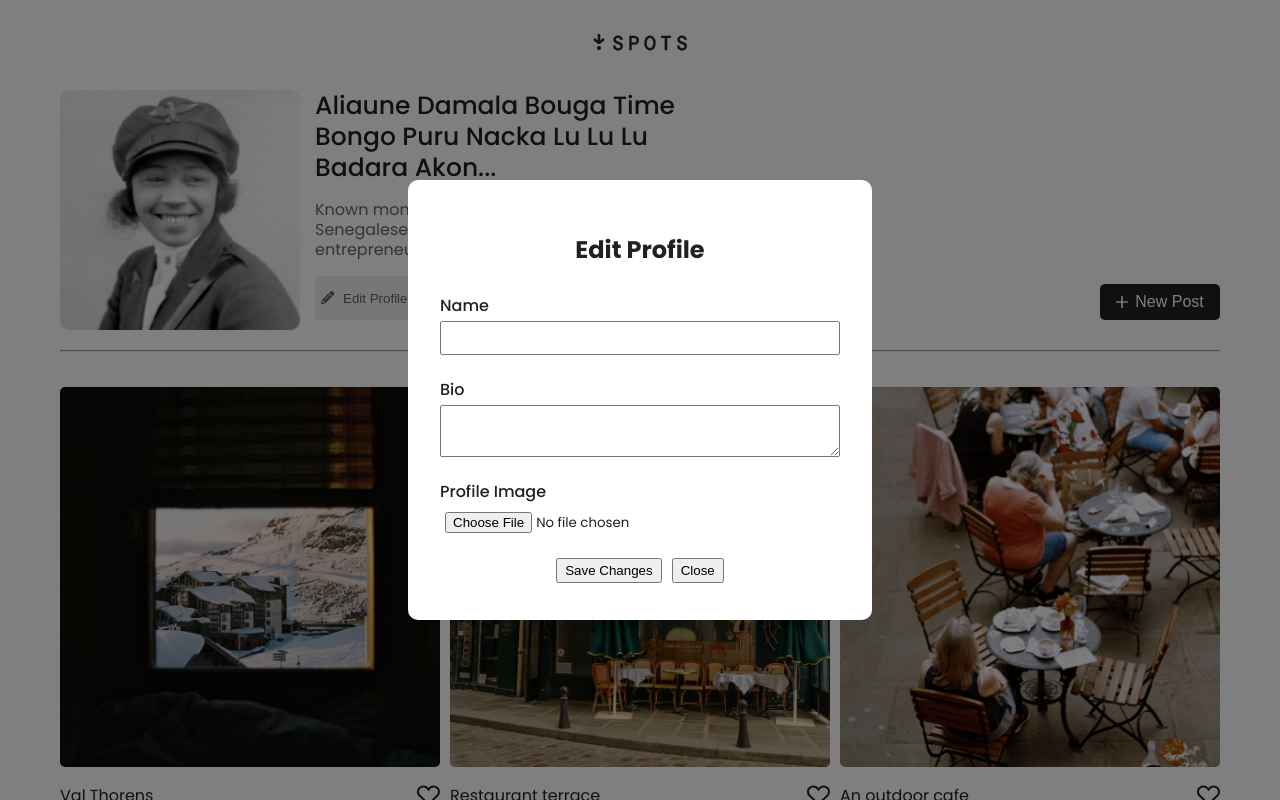
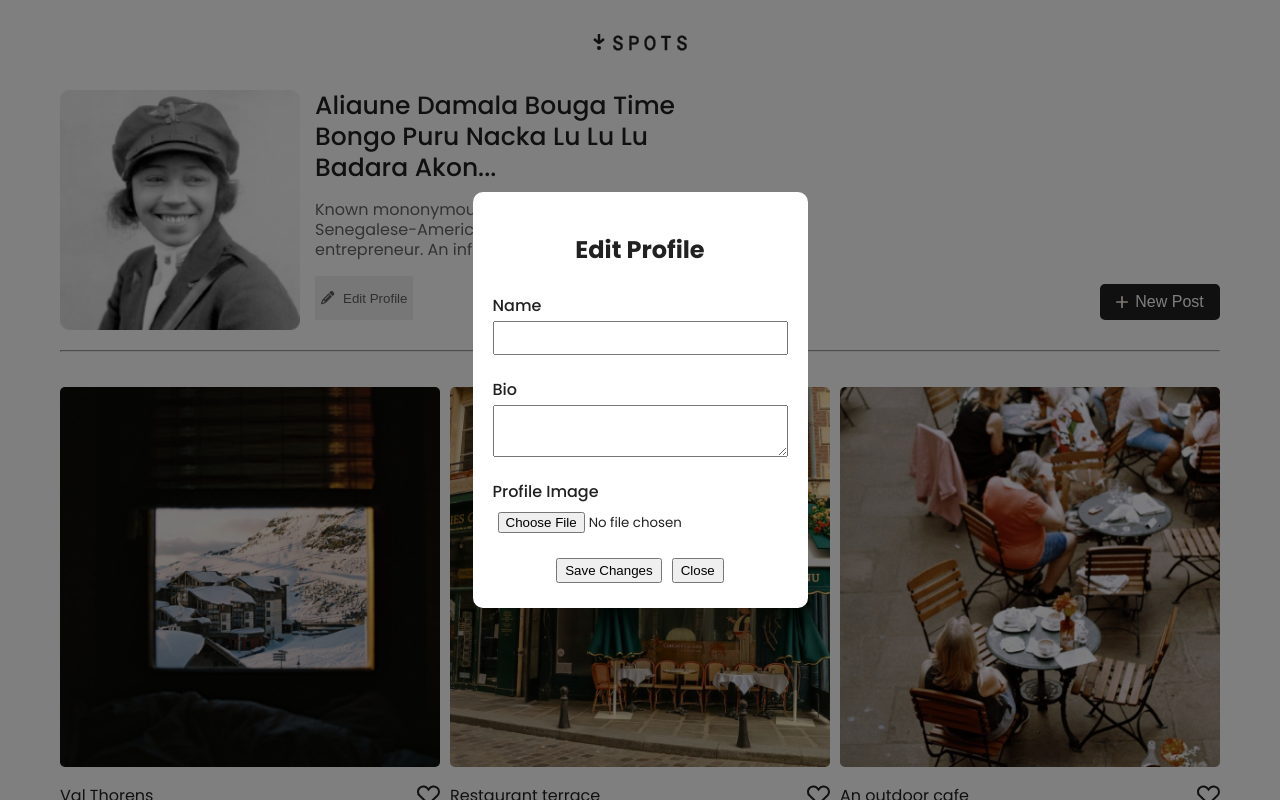
Before and after one commit to Nma01/instaspot-react-app, a React (Vite) app: page / in a window 1280 px wide. Both pictures are taken after a click on the button "Edit Profile". Shown: the top 800 px of the page. Built offline with nearby package versions, Linux system fonts and the light colour scheme.

Commit message:
more updates

```diff
--- a/src/index.css
+++ b/src/index.css
@@ -131,9 +131,9 @@ hr {
 
 .modal-content {
   background-color: white;
-  padding: 2rem;
+  padding: 20px;
   border-radius: 10px;
-  width: 400px;
+  /* width: 400px; */
   max-width: 90%;
   text-align: center;
 }
```
